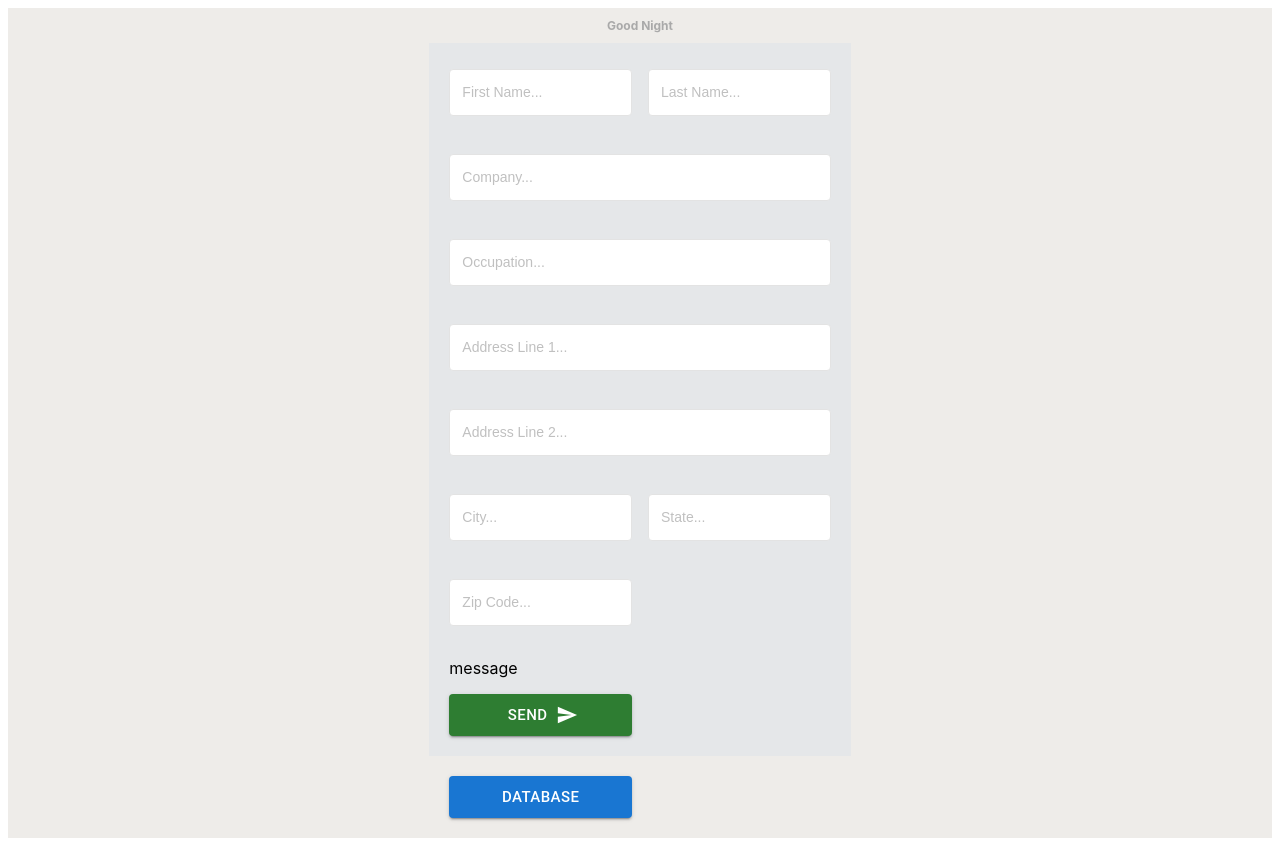
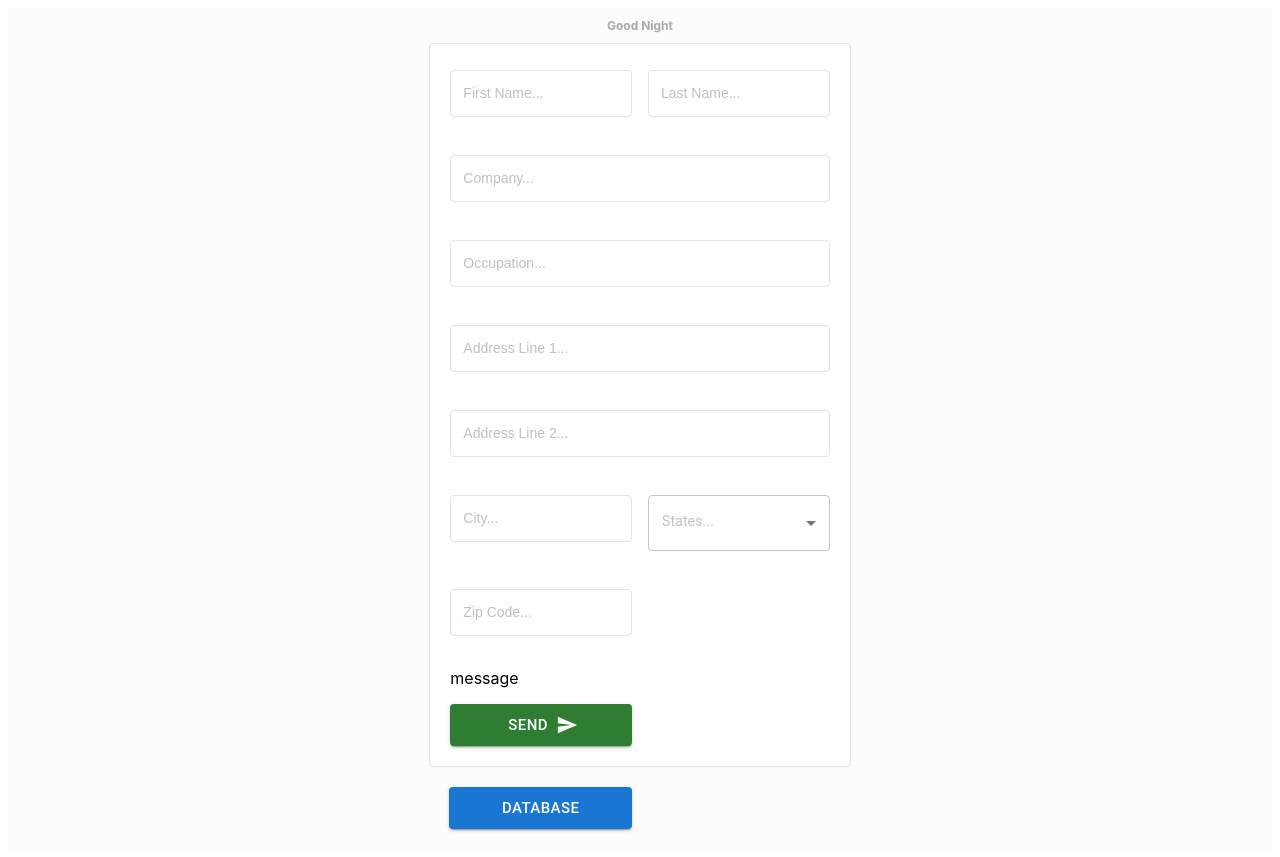
Before and after one commit to AlexKarry/collect-business-cards, a React (Create React App) app: page / in a window 1280 px wide. Built offline with nearby package versions, Linux system fonts and the light colour scheme; the HTML template or start-up script is replaced by a standard one.

Commit message:
added select component

```diff
--- a/src/App.js
+++ b/src/App.js
@@ -14,7 +14,7 @@ function App() {
         minHeight: "100vh",
         margin: "8px",
         width: "auto",
-        backgroundColor: "#eeece9",
+        backgroundColor: "rgb(252 252 252)",
       }}
     >
       <Form />
--- a/src/components/Form.jsx
+++ b/src/components/Form.jsx
@@ -13,7 +13,7 @@ function Form() {
         name="Form1"
         method="POST"
         action="/~ak6914/try/web_collect.py"
-        style={{ padding: "20px", backgroundColor: "#e5e7e9" }}
+        style={{ padding: "20px", backgroundColor: "#fff" }}
       >
         <FormInputs />
         <p>message</p>
--- a/src/components/FormInputs.jsx
+++ b/src/components/FormInputs.jsx
@@ -1,6 +1,12 @@
 import React from "react";
 import { Input } from "./Styles";
-import Grid from "@mui/material/Grid";
+import { Grid } from "@mui/material";
+import MultipleSelect from "./MultipleSelect";
+// import { FormControl } from "@mui/material";
+// import { InputLabel } from "@mui/material";
+// import { Select } from "@mui/material";
+// import { MenuItem } from "@mui/material";
+// import UnstyledSelectIntroduction from "./Test"
 
 function FormInputs() {
   return (
@@ -27,7 +33,17 @@ function FormInputs() {
         <Input aria-label="City" placeholder="City..." />
       </Grid>
       <Grid item xs={6}>
-        <Input aria-label="State" placeholder="State..." />
+        {/* <UnstyledSelectIntroduction /> */}
+
+        {/* <FormControl fullWidth size="medium">
+          <InputLabel id="states-label">States...</InputLabel>
+          <Select labelId="states-label" label="States...">
+            <MenuItem value="state1">State 1</MenuItem>
+            <MenuItem value="state2">State 2</MenuItem>
+            <MenuItem value="state3">State 3</MenuItem>
+          </Select>
+        </FormControl> */}
+        <MultipleSelect />
       </Grid>
       <Grid item xs={6}>
         <Input aria-label="Zip Code" placeholder="Zip Code..." />
--- /dev/null
+++ b/src/components/MultipleSelect.jsx
@@ -0,0 +1,71 @@
+import React from "react";
+import { FormControl, InputLabel, Select, MenuItem } from "@mui/material";
+import { states } from "./Styles";
+import { useTheme } from "@mui/material/styles";
+import OutlinedInput from "@mui/material/OutlinedInput";
+// import { height } from "@mui/system";
+
+const ITEM_HEIGHT = 48;
+const ITEM_PADDING_TOP = 8;
+const MenuProps = {
+  PaperProps: {
+    style: {
+      maxHeight: ITEM_HEIGHT * 4.5 + ITEM_PADDING_TOP,
+      width: 150,
+      marginTop: 5,
+    },
+  },
+};
+
+function getStyles(name, personName, theme) {
+  return {
+    fontWeight:
+      personName.indexOf(name) === -1
+        ? theme.typography.fontWeightRegular
+        : theme.typography.fontWeightMedium,
+  };
+}
+export default function MultipleSelect() {
+  const theme = useTheme();
+  const [personName, setPersonName] = React.useState([]);
+
+  const handleChange = (event) => {
+    const {
+      target: { value },
+    } = event;
+    setPersonName(typeof value === "string" ? value.split(",") : value);
+  };
+  return (
+    <FormControl sx={{ width: "100%", margin: "6px 0px 16px 0px" }}>
+      <InputLabel
+        // id="demo-multiple-name-label"
+        style={{
+          fontSize: "0.875rem",
+          color: "#c0c0c0",
+        //   padding: "12px"
+        }}
+      >
+        States...
+      </InputLabel>
+      <Select
+        labelId="demo-multiple-name-label"
+        id="demo-multiple-name"
+        multiple
+        value={personName}
+        onChange={handleChange}
+        input={<OutlinedInput label="States" />}
+        MenuProps={MenuProps}
+      >
+        {states.map((name) => (
+          <MenuItem
+            key={name}
+            value={name}
+            style={getStyles(name, personName, theme)}
+          >
+            {name}
+          </MenuItem>
+        ))}
+      </Select>
+    </FormControl>
+  );
+}
--- a/src/components/Styles.jsx
+++ b/src/components/Styles.jsx
@@ -92,7 +92,9 @@ const InputElement = styled("input")(
   color: ${theme.palette.mode === "dark" ? grey[300] : grey[900]};
   background: ${theme.palette.mode === "dark" ? grey[900] : "#fff"};
   border: 1px solid ${theme.palette.mode === "dark" ? grey[700] : grey[200]};
-  // box-shadow: 0px 2px 2px ${theme.palette.mode === "dark" ? grey[900] : grey[50]};
+  // box-shadow: 0px 2px 2px ${
+    theme.palette.mode === "dark" ? grey[900] : grey[50]
+  };
 
   &:hover {
     border-color: ${blue[400]};
@@ -119,3 +121,69 @@ const Input = React.forwardRef(function CustomInput(props, ref) {
 export { Input, InputElement, blue, grey };
 
 // input end
+
+export const names = [
+  "Oliver Hansen",
+  "Van Henry",
+  "April Tucker",
+  "Ralph Hubbard",
+  "Omar Alexander",
+  "Carlos Abbott",
+  "Miriam Wagner",
+  "Bradley Wilkerson",
+  "Virginia Andrews",
+  "Kelly Snyder",
+];
+
+export const states = [
+  "Alabama",
+  "Alaska",
+  "Arizona",
+  "Arkansas",
+  "California",
+  "Colorado",
+  "Connecticut",
+  "Delaware",
+  "Florida",
+  "Georgia",
+  "Hawaii",
+  "Idaho",
+  "Illinois",
+  "Indiana",
+  "Iowa",
+  "Kansas",
+  "Kentucky",
+  "Louisiana",
+  "Maine",
+  "Maryland",
+  "Massachusetts",
+  "Michigan",
+  "Minnesota",
+  "Mississippi",
+  "Missouri",
+  "Montana",
+  "Nebraska",
+  "Nevada",
+  "New Hampshire",
+  "New Jersey",
+  "New Mexico",
+  "New York",
+  "North Carolina",
+  "North Dakota",
+  "Ohio",
+  "Oklahoma",
+  "Oregon",
+  "Pennsylvania",
+  "Rhode Island",
+  "South Carolina",
+  "South Dakota",
+  "Tennessee",
+  "Texas",
+  "Utah",
+  "Vermont",
+  "Virginia",
+  "Washington",
+  "West Virginia",
+  "Wisconsin",
+  "Wyoming",
+];
--- /dev/null
+++ b/src/components/Test.jsx
@@ -0,0 +1,185 @@
+import * as React from "react";
+import PropTypes from "prop-types";
+import { Select as BaseSelect, selectClasses } from "@mui/base/Select";
+import { Option as BaseOption, optionClasses } from "@mui/base/Option";
+import { Popper as BasePopper } from "@mui/base/Popper";
+import { styled } from "@mui/system";
+import UnfoldMoreRoundedIcon from "@mui/icons-material/UnfoldMoreRounded";
+
+export default function UnstyledSelectIntroduction() {
+  return (
+    <Select labelId="states-label" label="States...">
+      <Option value={10}>Documentation</Option>
+      <Option value={20}>Components</Option>
+      <Option value={30}>Features</Option>
+    </Select>
+  );
+}
+
+const Select = React.forwardRef(function CustomSelect(props, ref) {
+  const slots = {
+    root: StyledButton,
+    listbox: Listbox,
+    popper: Popper,
+    ...props.slots,
+  };
+
+  return <BaseSelect {...props} ref={ref} slots={slots} />;
+});
+
+Select.propTypes = {
+  /**
+   * The components used for each slot inside the Select.
+   * Either a string to use a HTML element or a component.
+   * @default {}
+   */
+  slots: PropTypes.shape({
+    listbox: PropTypes.elementType,
+    popper: PropTypes.func,
+    root: PropTypes.elementType,
+  }),
+};
+
+const blue = {
+  100: "#DAECFF",
+  200: "#99CCF3",
+  400: "#3399FF",
+  500: "#007FFF",
+  600: "#0072E5",
+  700: "#0059B2",
+  900: "#003A75",
+};
+
+const grey = {
+  50: "#F3F6F9",
+  100: "#E5EAF2",
+  200: "#DAE2ED",
+  300: "#C7D0DD",
+  400: "#B0B8C4",
+  500: "#9DA8B7",
+  600: "#6B7A90",
+  700: "#434D5B",
+  800: "#303740",
+  900: "#1C2025",
+};
+
+const Button = React.forwardRef(function Button(props, ref) {
+  const { ownerState, ...other } = props;
+  return (
+    <button type="button" {...other} ref={ref}>
+      {other.children}
+      <UnfoldMoreRoundedIcon />
+    </button>
+  );
+});
+
+Button.propTypes = {
+  children: PropTypes.node,
+  ownerState: PropTypes.object.isRequired,
+};
+
+const StyledButton = styled(Button, { shouldForwardProp: () => true })(
+  ({ theme }) => `
+  font-family: IBM Plex Sans, sans-serif;
+  font-size: 0.875rem;
+  box-sizing: border-box;
+  min-width: 320px;
+  padding: 8px 12px;
+  border-radius: 8px;
+  text-align: left;
+  line-height: 1.5;
+  background: ${theme.palette.mode === "dark" ? grey[900] : "#fff"};
+  border: 1px solid ${theme.palette.mode === "dark" ? grey[700] : grey[200]};
+  color: ${theme.palette.mode === "dark" ? grey[300] : grey[900]};
+  position: relative;
+  box-shadow: 0px 2px 4px ${
+    theme.palette.mode === "dark" ? "rgba(0,0,0, 0.5)" : "rgba(0,0,0, 0.05)"
+  };
+
+  transition-property: all;
+  transition-timing-function: cubic-bezier(0.4, 0, 0.2, 1);
+  transition-duration: 120ms;
+
+  &:hover {
+    background: ${theme.palette.mode === "dark" ? grey[800] : grey[50]};
+    border-color: ${theme.palette.mode === "dark" ? grey[600] : grey[300]};
+  }
+
+  &.${selectClasses.focusVisible} {
+    outline: 0;
+    border-color: ${blue[400]};
+    box-shadow: 0 0 0 3px ${
+      theme.palette.mode === "dark" ? blue[700] : blue[200]
+    };
+  }
+
+  & > svg {
+    font-size: 1rem;
+    position: absolute;
+    height: 100%;
+    top: 0;
+    right: 10px;
+  }
+  `
+);
+
+const Listbox = styled("ul")(
+  ({ theme }) => `
+  font-family: IBM Plex Sans, sans-serif;
+  font-size: 0.875rem;
+  box-sizing: border-box;
+  padding: 6px;
+  margin: 12px 0;
+  min-width: 320px;
+  border-radius: 12px;
+  overflow: auto;
+  outline: 0px;
+  background: ${theme.palette.mode === "dark" ? grey[900] : "#fff"};
+  border: 1px solid ${theme.palette.mode === "dark" ? grey[700] : grey[200]};
+  color: ${theme.palette.mode === "dark" ? grey[300] : grey[900]};
+  box-shadow: 0px 2px 4px ${
+    theme.palette.mode === "dark" ? "rgba(0,0,0, 0.5)" : "rgba(0,0,0, 0.05)"
+  };
+  `
+);
+
+const Option = styled(BaseOption)(
+  ({ theme }) => `
+  list-style: none;
+  padding: 8px;
+  border-radius: 8px;
+  cursor: default;
+
+  &:last-of-type {
+    border-bottom: none;
+  }
+
+  &.${optionClasses.selected} {
+    background-color: ${theme.palette.mode === "dark" ? blue[900] : blue[100]};
+    color: ${theme.palette.mode === "dark" ? blue[100] : blue[900]};
+  }
+
+  &.${optionClasses.highlighted} {
+    background-color: ${theme.palette.mode === "dark" ? grey[800] : grey[100]};
+    color: ${theme.palette.mode === "dark" ? grey[300] : grey[900]};
+  }
+
+  &.${optionClasses.highlighted}.${optionClasses.selected} {
+    background-color: ${theme.palette.mode === "dark" ? blue[900] : blue[100]};
+    color: ${theme.palette.mode === "dark" ? blue[100] : blue[900]};
+  }
+
+  &.${optionClasses.disabled} {
+    color: ${theme.palette.mode === "dark" ? grey[700] : grey[400]};
+  }
+
+  &:hover:not(.${optionClasses.disabled}) {
+    background-color: ${theme.palette.mode === "dark" ? grey[800] : grey[100]};
+    color: ${theme.palette.mode === "dark" ? grey[300] : grey[900]};
+  }
+  `
+);
+
+const Popper = styled(BasePopper)`
+  z-index: 1;
+`;
--- a/src/index.css
+++ b/src/index.css
@@ -24,26 +24,10 @@ body {
   padding: 0;
 }
 
-.contact {
-  background-color: #e5ea45;
-  position: fixed;
-  top: 0;
-  left: 0;
-  bottom: 0;
-  right: 0;
-  margin: 8px;
-  width: auto;
+form {
+  border: 1px solid #e3e3e3;
+  border-radius: 4px;
 }
-
-/* .contact .container {
-  background-color: #ececee;
-  padding: 40px 20px;
-  width: 50%;
-  margin: 0 auto;
-  position: relative;
-  top: 50px;
-  border-radius: 10px;
-} */
 
 .textBox.container {
   background-color: #f2f2f2;
```
